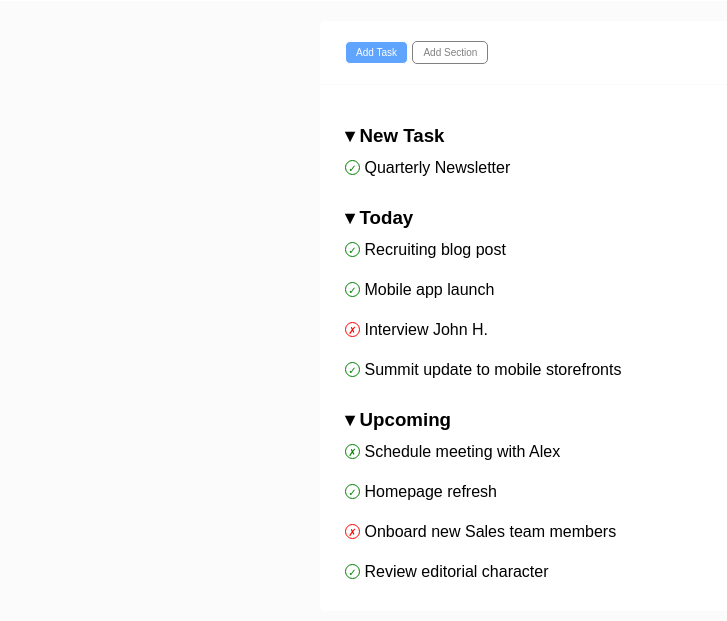
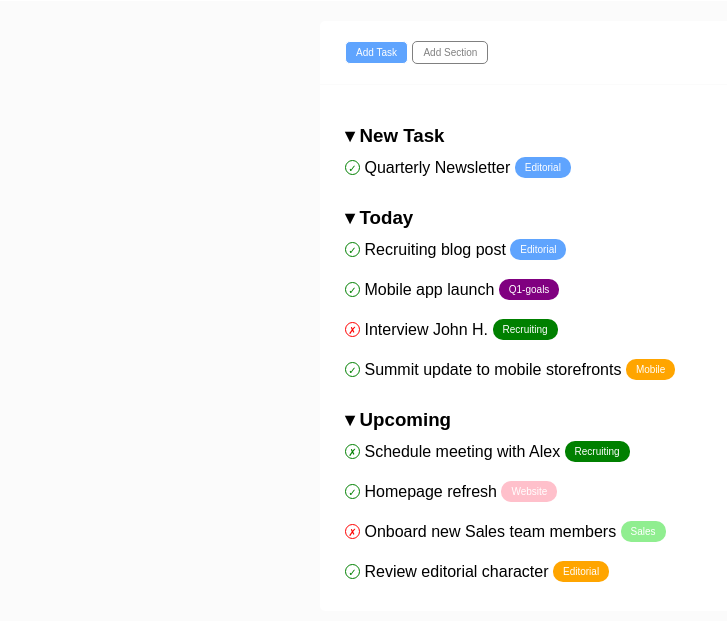
Before and after one commit to giamaf/html-css-toboolist, a plain HTML site: page index.html in a window 1280 px wide. Shown: the part 49-670 px from the top of the page, without its empty margins (0-727 px from the left). Drawn offline with Linux system fonts and the light colour scheme.

Commit message:
added category

```diff
--- a/index.html
+++ b/index.html
@@ -36,7 +36,7 @@
                             <li class="task-item">
                                 <span class="status done">&check;</span>
                                 <span class="text">Quarterly Newsletter</span>
-                                <span class="category"></span>
+                                <span class="category blue">Editorial</span>
                             </li>
                         </ul>
                     </li>
@@ -46,22 +46,22 @@
                             <li class="task-item">
                                 <span class="status done">&check;</span>
                                 <span class="text">Recruiting blog post</span>
-                                <span class="category"></span>
+                                <span class="category blue">Editorial</span>
                             </li>
                             <li class="task-item">
                                 <span class="status done">&check;</span>
                                 <span class="text">Mobile app launch</span>
-                                <span class="category"></span>
+                                <span class="category purple">Q1-goals</span>
                             </li>
                             <li class="task-item">
                                 <span class="status undone">&cross;</span>
                                 <span class="text">Interview John H.</span>
-                                <span class="category"></span>
+                                <span class="category green">Recruiting</span>
                             </li>
                             <li class="task-item">
                                 <span class="status done">&check;</span>
                                 <span class="text">Summit update to mobile storefronts</span>
-                                <span class="category"></span>
+                                <span class="category orange">Mobile</span>
                             </li>
                         </ul>
                     </li>
@@ -71,22 +71,22 @@
                             <li class="task-item">
                                 <span class="status done">&cross;</span>
                                 <span class="text">Schedule meeting with Alex</span>
-                                <span class="category"></span>
+                                <span class="category green">Recruiting</span>
                             </li>
                             <li class="task-item">
                                 <span class="status done">&check;</span>
                                 <span class="text">Homepage refresh</span>
-                                <span class="category"></span>
+                                <span class="category pink">Website</span>
                             </li>
                             <li class="task-item">
                                 <span class="status undone">&cross;</span>
                                 <span class="text">Onboard new Sales team members</span>
-                                <span class="category"></span>
+                                <span class="category lightgreen">Sales</span>
                             </li>
                             <li class="task-item">
                                 <span class="status done">&check;</span>
                                 <span class="text">Review editorial character</span>
-                                <span class="category"></span>
+                                <span class="category orange">Editorial</span>
                             </li>
                         </ul>
             </div>
--- a/style.css
+++ b/style.css
@@ -111,3 +111,35 @@ ul {
 .text {
     vertical-align: middle;
 }
+
+.category {
+    color: white;
+    font-size: 10px;
+    vertical-align: middle;
+    border-radius: 10px;
+    padding: 5px 10px;
+}
+
+.category.blue {
+    background-color: rgb(95, 164, 254);
+}
+
+.category.purple {
+    background-color: purple;
+}
+
+.category.green {
+    background-color: green;
+}
+
+.category.orange {
+    background-color: orange;
+}
+
+.category.pink {
+    background-color: pink;
+}
+
+.category.lightgreen {
+    background-color: lightgreen;
+}
```
